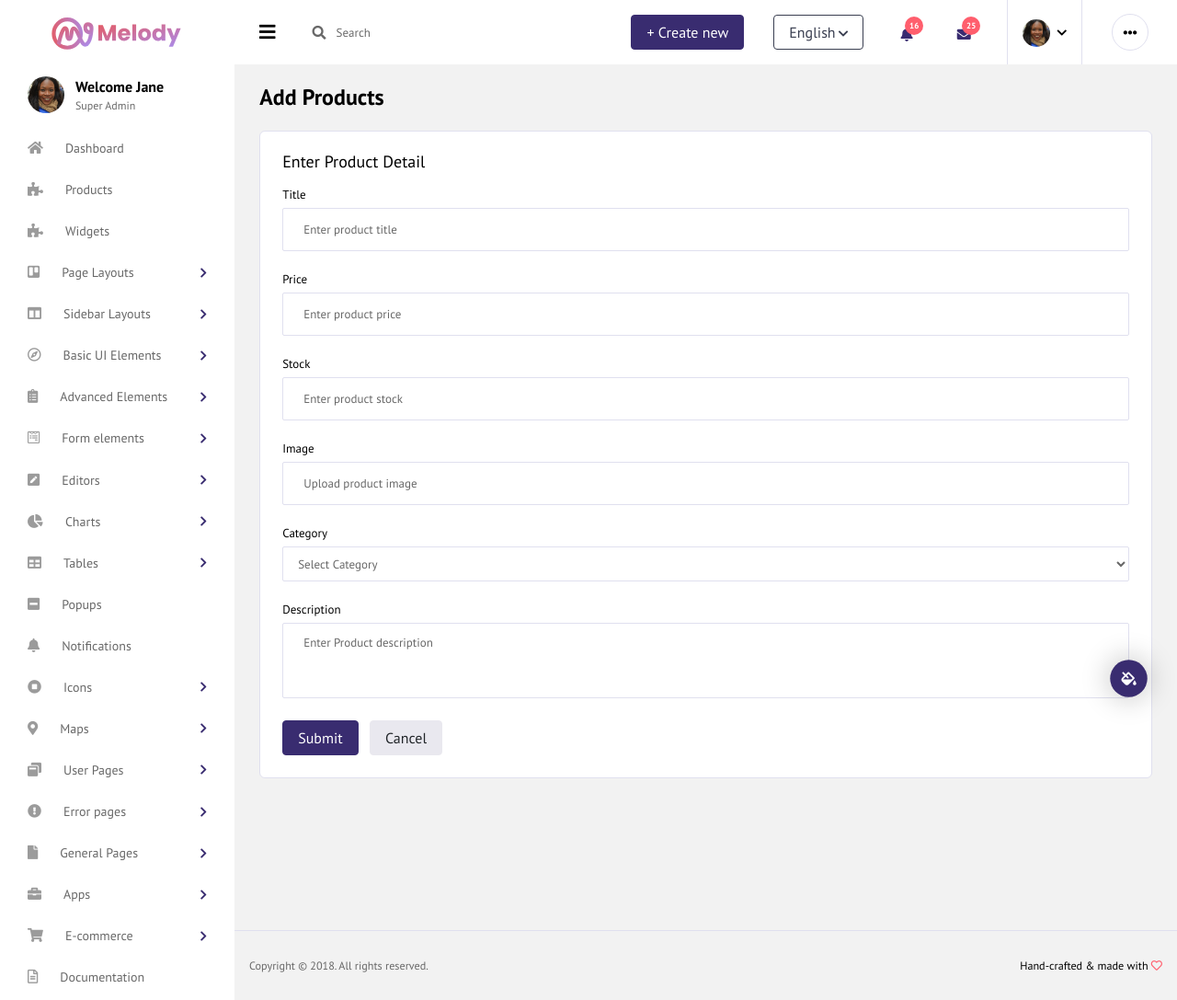
After one commit to UmarAslaam/umaraslam-php, a PHP site: page /addproduct.php in a window 1280 px wide. The commit adds this page. Shown: the whole page at 92% size. Run offline with PHP 8.4, Linux system fonts and the light colour scheme; some libraries are stand-ins or nearby versions.

Commit message:
add product work

```diff
--- /dev/null
+++ b/ecommerce/admin/addproduct.php
@@ -0,0 +1,107 @@
+<?php
+include_once("./components/header.php");
+include_once("../config/connection.php");
+?>
+      <!-- partial -->
+      <div class="main-panel">
+        <div class="content-wrapper">
+          <div class="page-header">
+            <h3 class="page-title">
+              Add Products
+            </h3>
+          </div>
+          <div class="row grid-margin">
+               <div class="col-12 grid-margin stretch-card">
+              <div class="card">
+                <div class="card-body">
+                  <h4 class="card-title">Enter Product Detail</h4>
+
+                  <form class="forms-sample" action="" method="post">
+                    <div class="form-group">
+                      <label for="title">Title</label>
+                      <input type="text" class="form-control" required name="title" id="title" placeholder="Enter product title">
+                    </div>
+
+                    <div class="form-group">
+                      <label for="price">Price</label>
+                      <input type="text" class="form-control" required name="price" id="price" placeholder="Enter product price">
+                    </div>
+
+                    <div class="form-group">
+                      <label for="stock">Stock</label>
+                      <input type="text" class="form-control" required name="stock" id="stock" placeholder="Enter product stock">
+                    </div>
+
+                    <div class="form-group">
+                      <label for="image">Image</label>
+                      <input type="text" class="form-control" required name="image" id="image" placeholder="Upload product image">
+                    </div>
+
+                    <div class="form-group">
+                      <label for="cat_id">Category</label>
+                        <select class="form-control" required name="cat_id" id="cat_id" placeholder="Enter category">
+                            <option selected disabled>Select Category</option>
+                          <option value="1">Men</option>
+                          <option value="2">Women</option>
+                        </select>
+                      </div>
+                    <!-- <div class="form-group">
+                      <label>File upload</label>
+                      <input type="file" name="img[]" class="file-upload-default">
+                      <div class="input-group col-xs-12">
+                        <input type="text" class="form-control file-upload-info" disabled placeholder="Upload Image">
+                        <span class="input-group-append">
+                          <button class="file-upload-browse btn btn-primary" type="button">Upload</button>
+                        </span>
+                      </div>
+                    </div> -->
+                    <div class="form-group">
+                      <label for="description">Description</label>
+                      <textarea class="form-control" required name="description" id="description" rows="4"  placeholder="Enter Product description"></textarea>
+                    </div>
+                    <button type="submit" name="addProduct" class="btn btn-primary mr-2">Submit</button>
+                    <button class="btn btn-light">Cancel</button>
+                  </form>
+                </div>
+              </div>
+            </div>
+          </div>
+        </div>
+        <!-- content-wrapper ends -->
+        <!-- partial:partials/_footer.html -->
+        <footer class="footer">
+          <div class="d-sm-flex justify-content-center justify-content-sm-between">
+            <span class="text-muted text-center text-sm-left d-block d-sm-inline-block">Copyright © 2018. All rights reserved.</span>
+            <span class="float-none float-sm-right d-block mt-1 mt-sm-0 text-center">Hand-crafted & made with <i class="far fa-heart text-danger"></i></span>
+          </div>
+        </footer>
+        <!-- partial -->
+      </div>
+      <!-- main-panel ends -->
+   <?php
+   include_once("./components/footer.php");
+
+   if(isset($_POST['addProduct'])){
+    $title = $_POST['title'];
+    $price = $_POST['price'];
+    $stock = $_POST['stock'];
+    $image = $_POST['image'];
+    $cat_id = $_POST['cat_id'];
+    $description = $_POST['description'];
+
+    $add = "INSERT INTO `products`(`title`, `description`, `price`, `stock`, `image`, `cat_id`) VALUES ('$title','$description','$price','$stock','$image','$cat_id')";
+
+    $result = mysqli_query($connection,$add);
+    if($result){
+        echo"<script>alert('Product add successfully')
+         window.location.href='./products.php'
+        </script>";
+    }
+    else{
+          echo"<script>alert('Failed to add product')
+        </script>";
+
+    }
+
+   }
+   ?>
--- a/ecommerce/admin/components/header.php
+++ b/ecommerce/admin/components/header.php
@@ -407,7 +407,7 @@
            <li class="nav-item">
             <a class="nav-link" href="./categories.php">
               <i class="fa fa-puzzle-piece menu-icon"></i>
-              <span class="menu-title">Categories</span>
+              <span class="menu-title">Products</span>
             </a>
           </li>
           <li class="nav-item">
```
